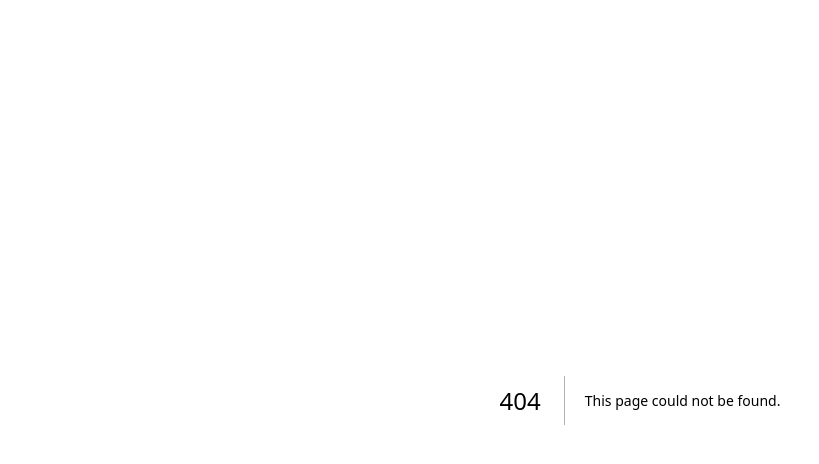
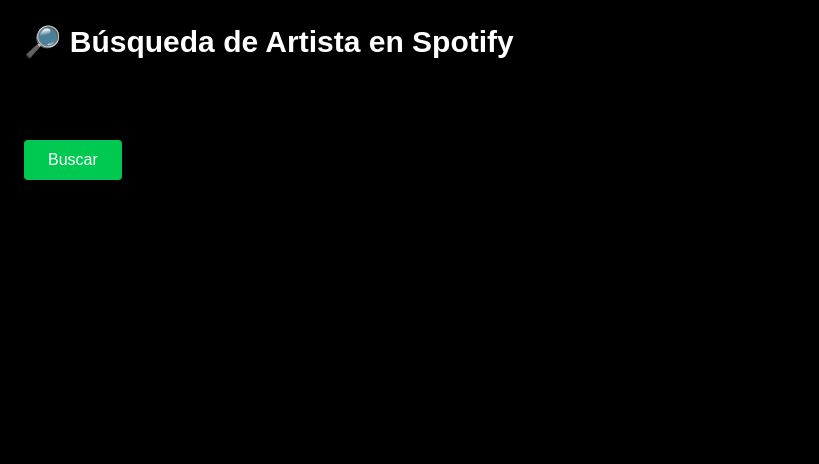
Before and after one commit to el-gonzalope/noq-app, a Next.js app: page /artist-lookup in a window 1280 px wide. Before the commit this address had no page. Shown: the top 464 px of the page, without its empty margins (0-819 px from the left). Built offline with nearby package versions, Linux system fonts and the light colour scheme.

Commit message:
Feat: add artist lookup page

```diff
--- /dev/null
+++ b/pages/artist-lookup.tsx
@@ -0,0 +1,72 @@
+// pages/artist-lookup.tsx
+
+import { useEffect, useState } from 'react';
+
+const ArtistLookupPage = () => {
+  const [token, setToken] = useState('');
+  const [searchQuery, setSearchQuery] = useState('');
+  const [result, setResult] = useState<any>(null);
+  const [error, setError] = useState('');
+
+  useEffect(() => {
+    const stored = localStorage.getItem('spotify_access_token');
+    if (stored) setToken(stored);
+  }, []);
+
+  const searchArtist = async () => {
+    setError('');
+    setResult(null);
+    if (!token || !searchQuery.trim()) return;
+
+    try {
+      const res = await fetch(`https://api.spotify.com/v1/search?q=${encodeURIComponent(searchQuery)}&type=artist&limit=1`, {
+        headers: { Authorization: `Bearer ${token}` },
+      });
+
+      const data = await res.json();
+      if (data.artists.items.length === 0) {
+        setError('No se encontró ningún artista con ese nombre.');
+        return;
+      }
+
+      setResult(data.artists.items[0]);
+    } catch (err) {
+      setError('Error al buscar el artista.');
+    }
+  };
+
+  return (
+    <div className="min-h-screen bg-black text-white p-6">
+      <h1 className="text-3xl font-bold mb-6">🔎 Búsqueda de Artista en Spotify</h1>
+
+      <div className="mb-4">
+        <input
+          type="text"
+          placeholder="Nombre del artista (ej. Deftones)"
+          value={searchQuery}
+          onChange={(e) => setSearchQuery(e.target.value)}
+          className="w-full p-3 text-black rounded mb-2"
+        />
+        <button
+          onClick={searchArtist}
+          className="bg-green-500 px-6 py-2 rounded hover:bg-green-600"
+        >
+          Buscar
+        </button>
+      </div>
+
+      {error && <p className="text-red-500 mt-4">{error}</p>}
+
+      {result && (
+        <div className="bg-white/10 p-4 rounded mt-6 space-y-2">
+          <p><strong>🎵 Nombre:</strong> {result.name}</p>
+          <p><strong>🆔 ID:</strong> {result.id}</p>
+          <p><strong>🔥 Popularidad:</strong> {result.popularity}</p>
+          <p><strong>🏷️ Géneros:</strong> {result.genres.join(', ') || 'N/A'}</p>
+        </div>
+      )}
+    </div>
+  );
+};
+
+export default ArtistLookupPage;
```
